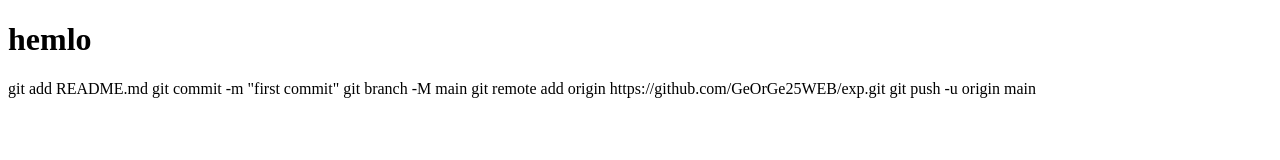
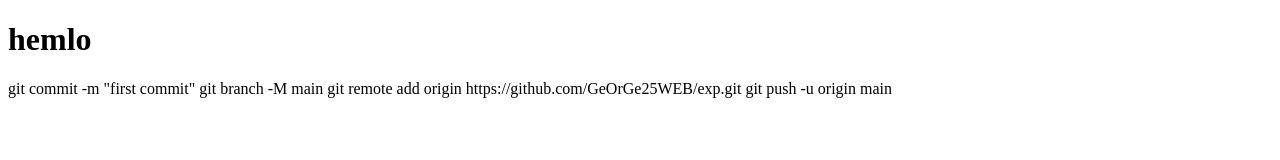
Before and after one commit to NoN-ResponisveWebDeveloper25/exp, a plain HTML site: page index.html in a window 1280 px wide. Drawn offline with Linux system fonts and the light colour scheme.

Commit message:
hui hui hui

```diff
--- a/index.html
+++ b/index.html
@@ -11,7 +11,7 @@
     <h1>hemlo</h1>
 
 
-git add README.md
+
 git commit -m "first commit"
 git branch -M main
 git remote add origin https://github.com/GeOrGe25WEB/exp.git
```
